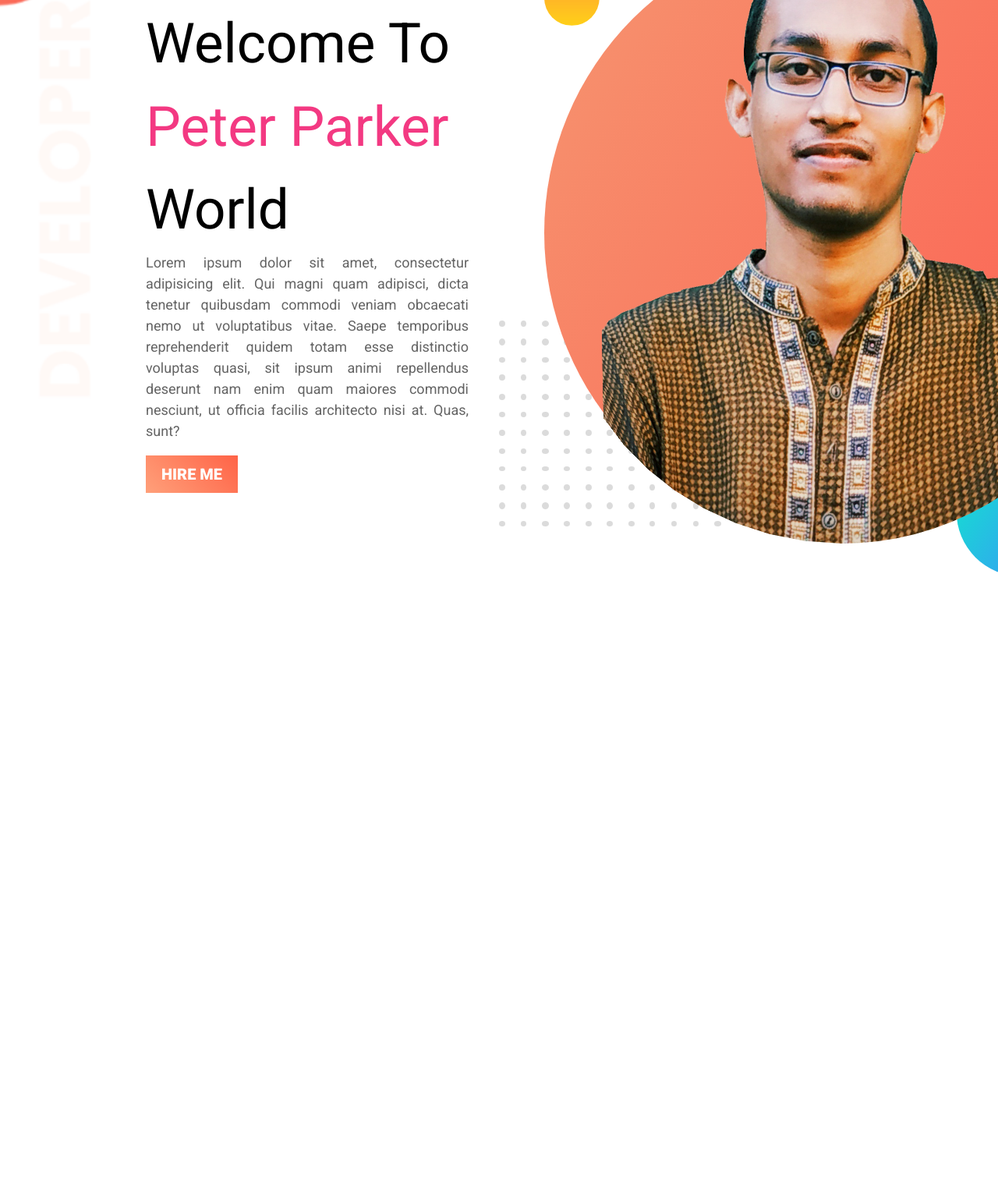
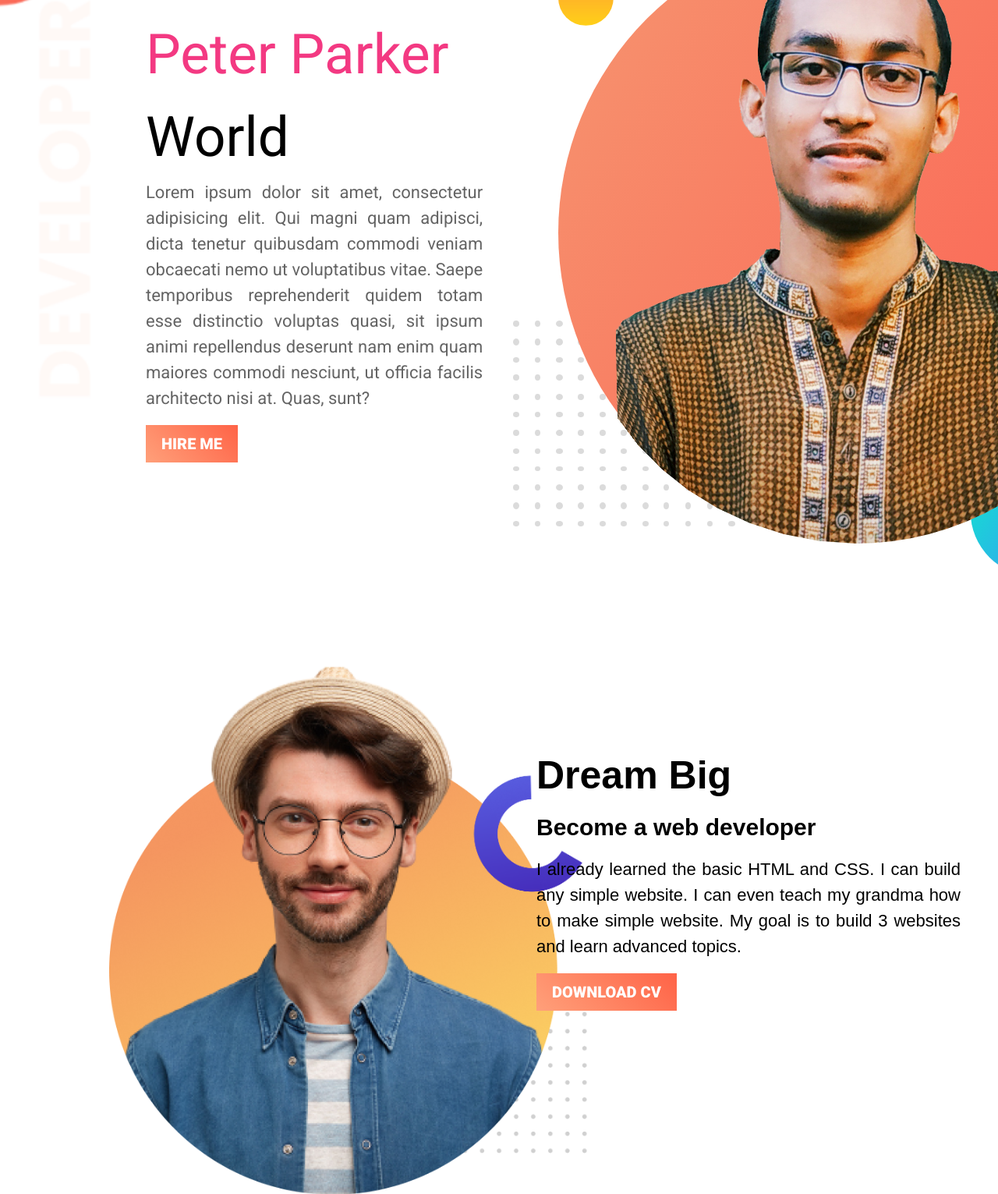
Before and after one commit to manik6521/developer-portfolio, a plain HTML site: page index.html in a window 1280 px wide. Shown: the part 90-1621 px from the top of the page at 78% size. Before the commit the page ends 833 px from the top, so only its background shows below. Drawn offline with Linux system fonts and the light colour scheme.

Commit message:
section 2

```diff
--- a/index.html
+++ b/index.html
@@ -9,8 +9,10 @@
     <title>Developer protfolio</title>
 </head>
 <body>
-    <section class="container">
+    <section>
+        <div class="container">
             <div class="row">
+                <div class="shap-box">
                     <div class="part-1">
                         <h2>Welcome To <br>
                             <span>Peter Parker</span> World
@@ -25,7 +27,27 @@
 
                     </div>
                 </div>
+            </div>
+        </div>
 
+    </section>
+
+    <section>
+        <div class="row">
+            <div class="half">
+                <div class="image-host">
+                    <img src="image/now.png" alt="">
+                </div>
+            </div>
+            <div class="half">
+               <div class="dream-text">
+                   <h1>Dream Big</h1>
+                   <h6>Become a web developer</h6>
+                   <p>I already learned the basic HTML and CSS. I can build any simple website. I can even teach my grandma how to make simple website. My goal is to build 3 websites and learn advanced topics.</p>
+                   <button id="btn">Download CV</button>
+               </div>
+            </div>
+        </div>
     </section>
 </body>
 </html>
--- a/style.css
+++ b/style.css
@@ -14,11 +14,23 @@ body{
 .row {
     display: flex;
     align-items: center;
+
+}
+h1{
+    font-size: 50px;
+}
+h2{
+    font-size: 40px;
+}
+h6{
+    font-size: 30px;
+}
+.shap-box{
     background-image: url("image/top-banner.png");
     background-repeat: no-repeat;
     background-size: cover;
+    display: flex;
 }
-
 h2 {
     font-size: 71px;
     font-family: 'Roboto';
@@ -40,7 +52,7 @@ h2 span {
 }
 
 p#my-des {
-    font-size: 18px;
+    font-size: 22px;
     text-align: justify;
     padding-right: 39px;
     color: #646464;
@@ -57,3 +69,29 @@ button{
     margin: 18px 0px;
     text-transform: uppercase;
 }
+
+.half{
+    width: 50%;
+}
+.image-host {
+    width: 644px;
+    padding-left: 140px;
+}
+
+.image-host img {
+    width: 100%;
+}
+.dream-text p {
+    font-size: 22px;
+    text-align: justify;
+    line-height: 1.5;
+}
+
+.dream-text {
+    padding: 48px;
+    font-family: sans-serif;
+}
+
+.dream-text h6 {
+    line-height: 2.5;
+}
```
Also changed, not shown: image/now.png (renamed from image/do not use this pic2.png). Lines whose indentation alone changed are shown as unchanged.
